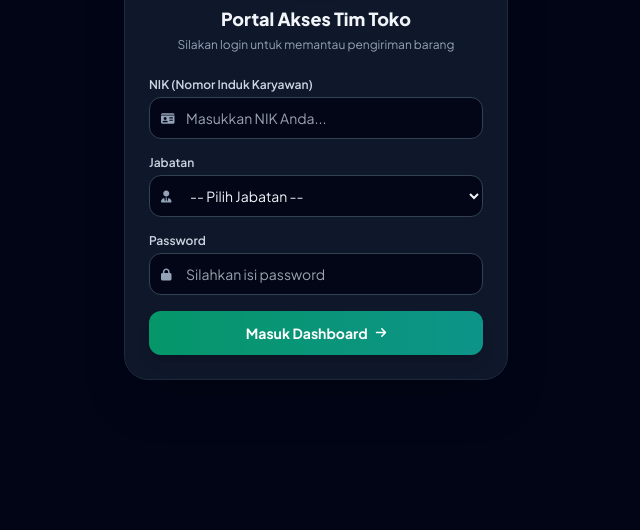
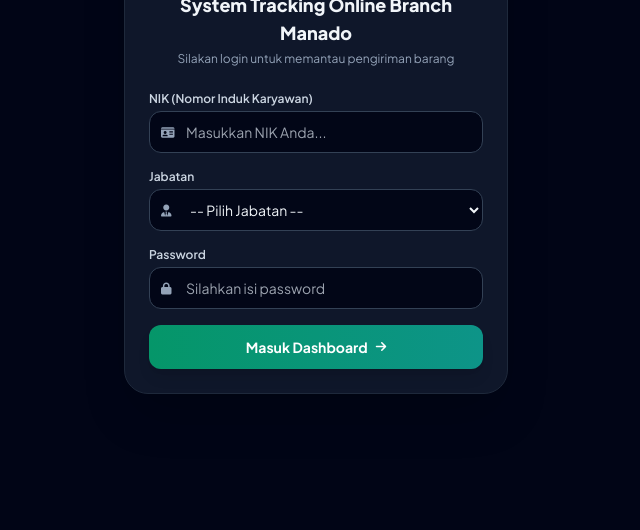
Before and after one commit to gagaspandu13-arch/dashboardtrackingkirimanwh, a plain HTML site: page index.html in a window 1280 px wide. Shown: the part 270-800 px from the top of the page, without its empty margins (324-964 px from the left). Drawn offline with nearby package versions, Linux system fonts and the light colour scheme.

Commit message:
Update index.html

```diff
--- a/index.html
+++ b/index.html
@@ -63,7 +63,7 @@
                          alt="Logo Alfamidi"
                          class="w-full h-full object-contain">
                 </div>
-                <h2 class="text-lg font-extrabold text-slate-800 dark:text-slate-100">Portal Akses Tim Toko</h2>
+                <h2 class="text-lg font-extrabold text-slate-800 dark:text-slate-100">System Tracking Online Branch Manado</h2>
                 <p class="text-xs text-slate-500 dark:text-slate-400 mt-1">Silakan login untuk memantau pengiriman barang</p>
             </div>
 
```
